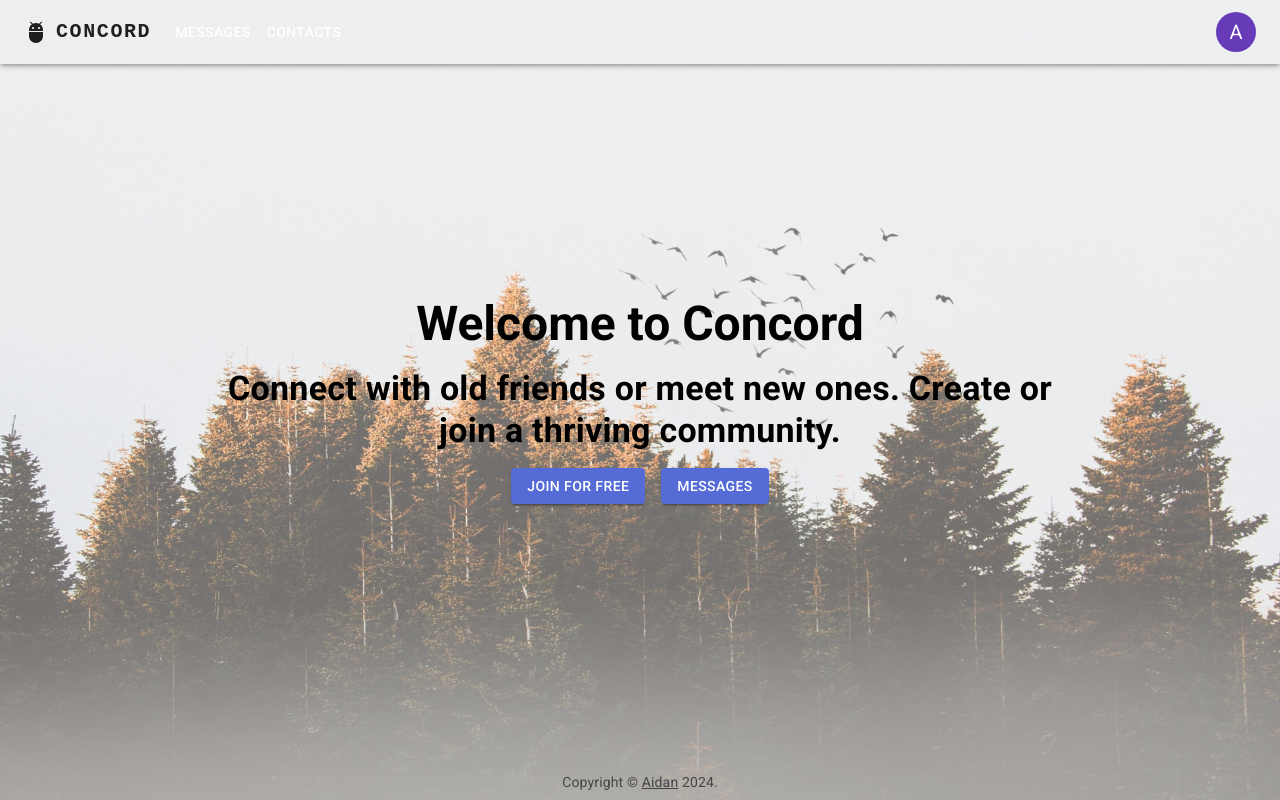
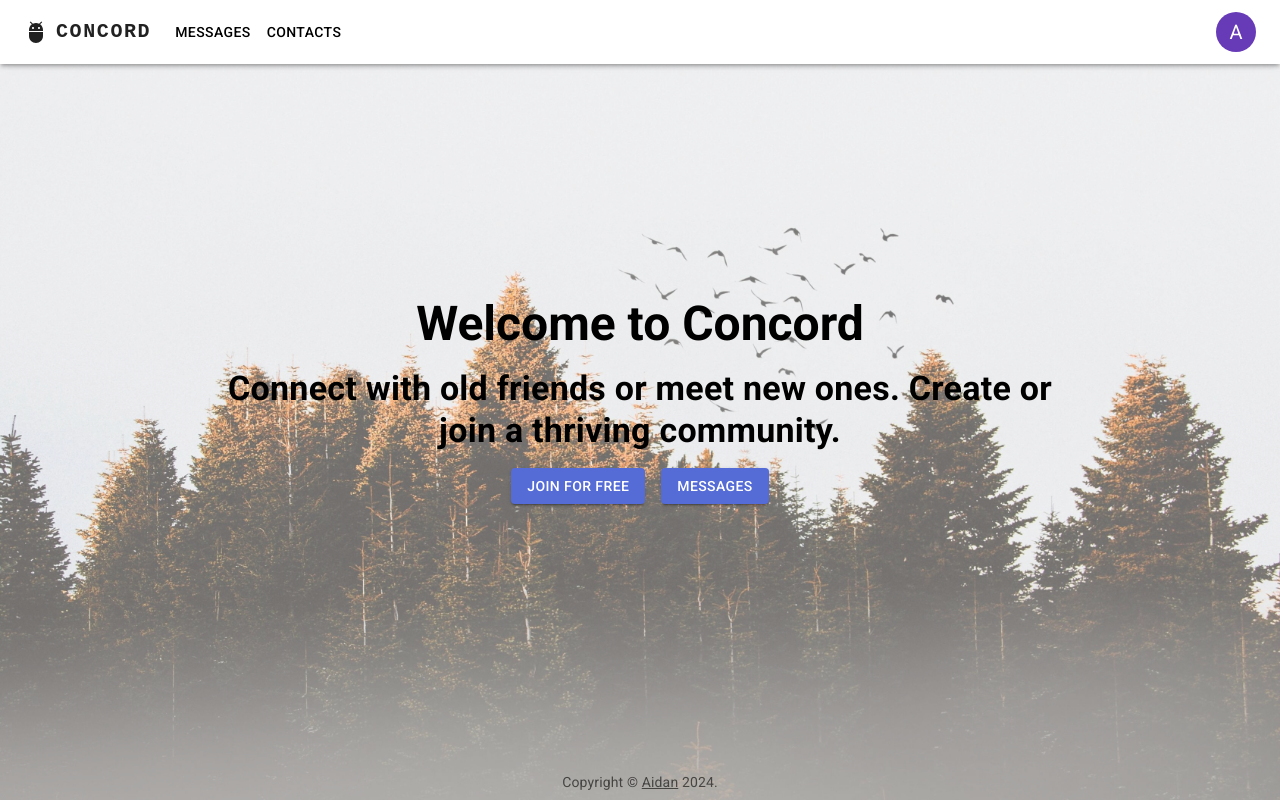
Before and after one commit to ADAidan/react-messaging-app, a React (Vite) app: page / in a window 1280 px wide. Built offline with nearby package versions, Linux system fonts and the light colour scheme.

Commit message:
styled appbar buttons

```diff
--- a/src/components/Appbar.jsx
+++ b/src/components/Appbar.jsx
@@ -41,7 +41,7 @@ function ResponsiveAppBar() {
     <>
       <AppBar
         elevation={3}
-        color='transparent'
+        color='inherit'
       >
         <Container maxWidth="xl">
           <Toolbar disableGutters>
@@ -130,7 +130,7 @@ function ResponsiveAppBar() {
                 <Button
                   key={page}
                   onClick={handleCloseNavMenu}
-                  sx={{ color: 'white', display: 'block' }}
+                  sx={{ color: 'black', display: 'block' }}
                   href={`/${page.toLowerCase()}`}
                 >
                   {page}
```
